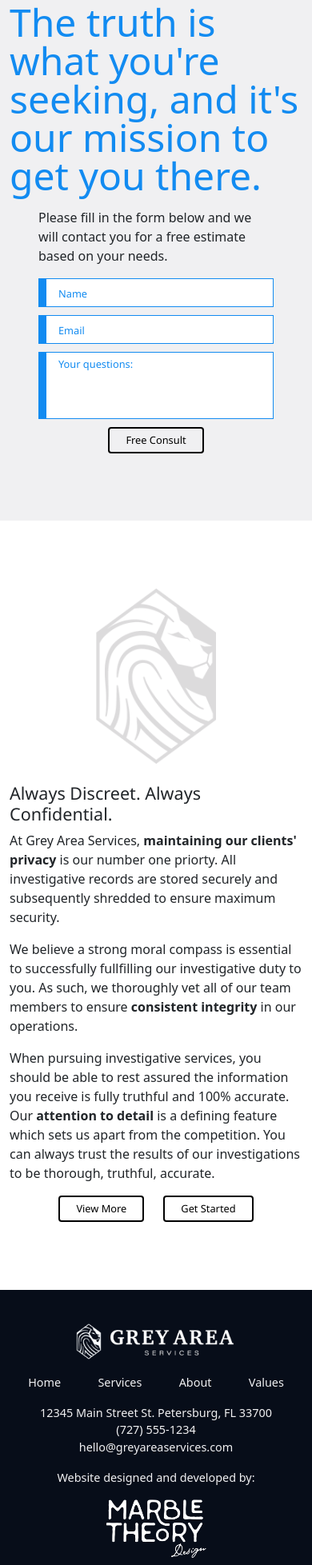
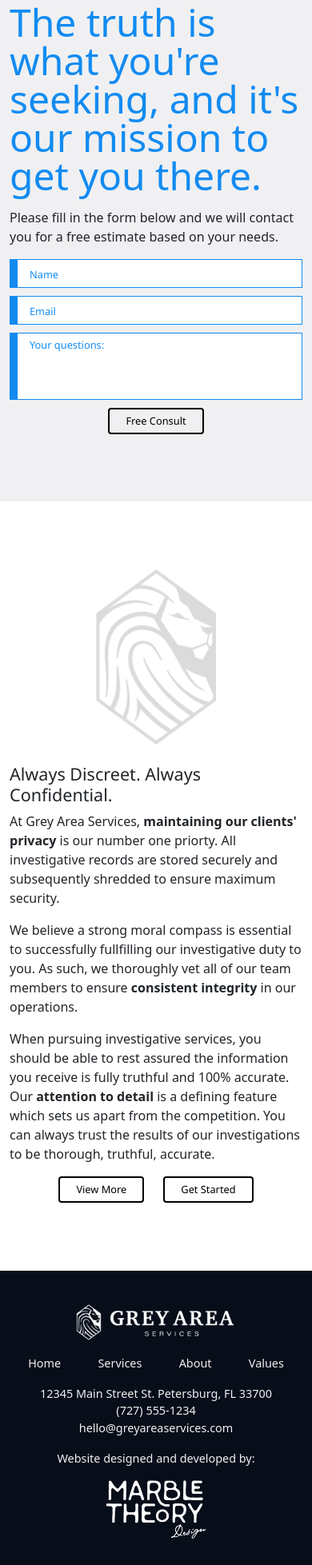
Before and after one commit to rscole87/grey_area_site, a React (Create React App) app: page / in a window 390 px wide. Shown: the part 2124-4081 px from the top of the page at 80% size. Built offline with nearby package versions, Linux system fonts and the light colour scheme.

Commit message:
add tablet styling for all sections

```diff
--- a/src/components/AboutComponent.js
+++ b/src/components/AboutComponent.js
@@ -16,7 +16,7 @@
               <p className="body-copy pull-quote">The truth is what you're seeking, and it's our mission to get you there.</p>
             </Col>
 
-            <Col id="about-form-div" className="px-5" sm="4">
+            <Col id="about-form-div" className="ps-sm-5" sm="4">
               <p className="body-copy">Please fill in the form below and we will contact you for a free estimate based on your needs.</p>
               <form action="submit">
                 <input type="text" placeholder="Name" />
--- a/src/components/FooterComponent.js
+++ b/src/components/FooterComponent.js
@@ -1,7 +1,7 @@
 import React from "react";
 import { Container, Row, Col } from "reactstrap";
 import ClientFullBrand from "../images/grey-area-full-branding-02.png";
-import MtLogo from "../images/MT-logo-WHITE.png"
+import MtLogo from "../images/MT-logo-WHITE.png";
 import navLinks from "../shared/navLinks";
 
 export default function Footer() {
@@ -20,15 +20,18 @@
       <footer>
         <Container>
           <Row>
-            <Col sm="2" className="d-flex justify-content-center justify-content-sm-start">
+            <Col sm="4" className="d-flex flex-column flex-lg-row justify-content-center justify-content-sm-start">
               <div className="align-self-center ">
                 <img src={ClientFullBrand} className="client-branding" alt="Grey Area Services" />
               </div>
+              <div>
+                <ul id="footer-nav" className="p-0 ps-lg-5 mt-3 mt-lg-0 d-flex flex-row flex-lg-column justify-content-around">
+                  {links}
+                </ul>
+              </div>
             </Col>
-            <Col sm="2">
-              <ul id="footer-nav" className="p-0 ps-sm-5 mt-3 mt-sm-0 d-flex flex-row flex-sm-column justify-content-around">{links}</ul>
-            </Col>
-            <Col sm="4" className="text-center text-sm-start">
+
+            <Col sm="4" className="text-center text-sm-start ps-sm-5">
               <address>
                 12345 Main Street St. Petersburg, FL 33700 <br />
                 (727) 555-1234 <br />
--- a/src/styles/App.css
+++ b/src/styles/App.css
@@ -165,7 +165,7 @@
   max-width: 70px;
 }
 
-@media only screen and (max-width: 575px) {
+@media only screen and (max-width: 992px) {
   #services-section .service-icon {
     max-width: 60px;
   }
@@ -188,7 +188,7 @@
 #about-section .pull-quote {
   font-size: 3rem;
   color: #128BF1;
-  font-weight: lighter;
+  font-weight: 100;
   line-height: 3rem;
 }
 
@@ -265,12 +265,16 @@
   padding: 10vh 0;
 }
 
+#call-to-action-section #logo-bg-div img {
+  max-width: 100%;
+}
+
 @media only screen and (max-width: 575px) {
   #call-to-action-section {
     padding: 15vh 0 10vh 0;
     margin-top: -5vh;
   }
-  #call-to-action-section img {
+  #call-to-action-section #logo-bg-div img {
     max-width: 150px;
   }
 }
```
Also changed, not shown: src/styles/App.scss (+14 -8 lines), 1 other file (tests, documents, lock files or other folders).
